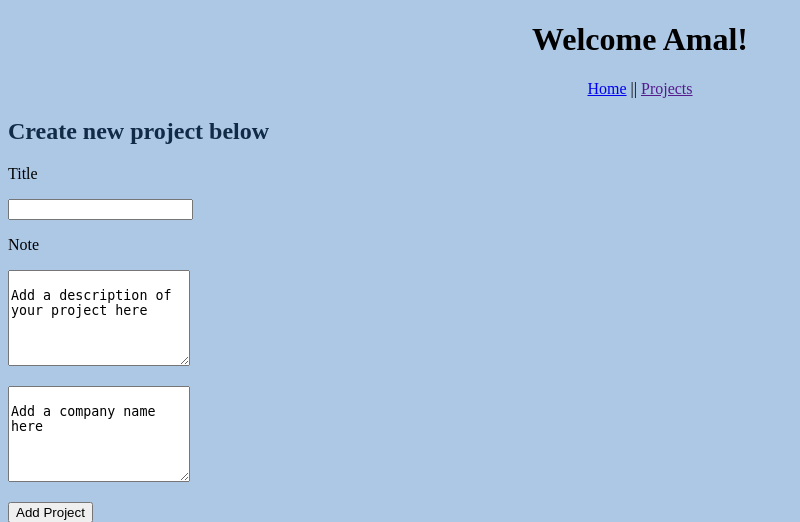
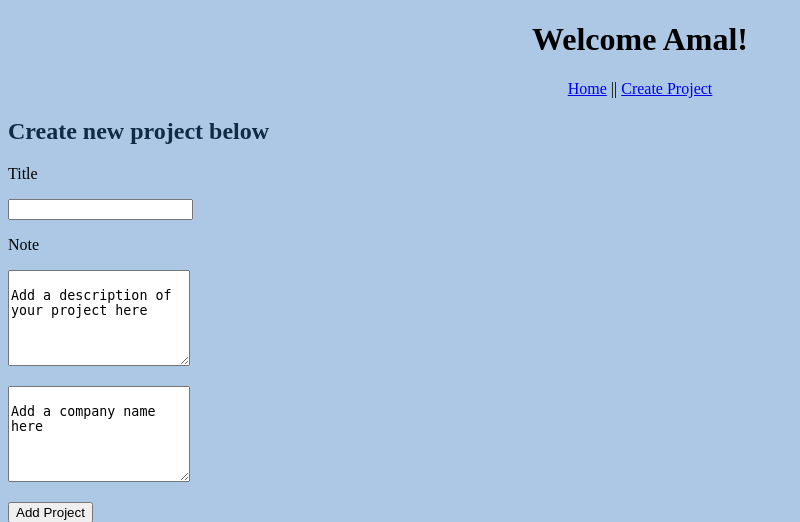
Before and after one commit to michaelslusser/ITIS3155ProjectTracker, a Flask app: page /new_project in a window 1280 px wide. Shown: the top 522 px of the page, without its empty margins (0-800 px from the left). Run offline with Flask 2, Linux system fonts and the light colour scheme.

Commit message:
finished html tags and changes nav bar

```diff
--- a/templates/new_project.html
+++ b/templates/new_project.html
@@ -4,7 +4,7 @@
     <head>
         <meta charset="utf-8">
         <meta name="viewport" content="width=device-width, initial-scale=1">
-        <title>Homepage</title>
+        <title>New Project</title>
         <!--styles-->
         <link rel="stylesheet" href="{{ url_for('static', filename='main.css')}}">
     </head>
@@ -13,7 +13,7 @@
         <nav>
             <!--Add other pages-->
             <a href="{{ url_for('index') }}">Home</a> ||
-            <a href="">Projects</a>
+            <a href="{{ url_for('new_project') }}">Create Project</a>
         </nav>
         <h2>Create new project below</h2>
         <form action="new_project" method="post">
@@ -31,3 +31,5 @@
             </p>
             <input type="submit" value="Add Project"/>
         </form>
+    </body>
+</html>
```
